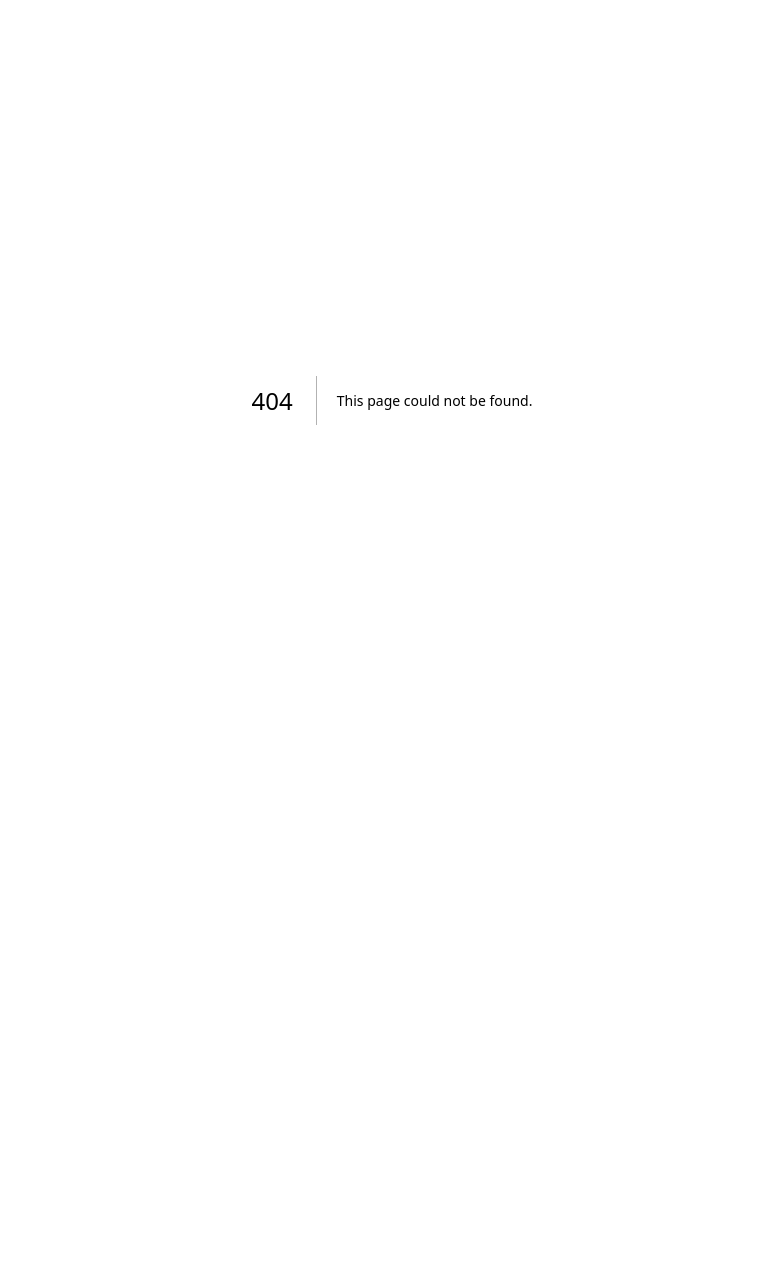
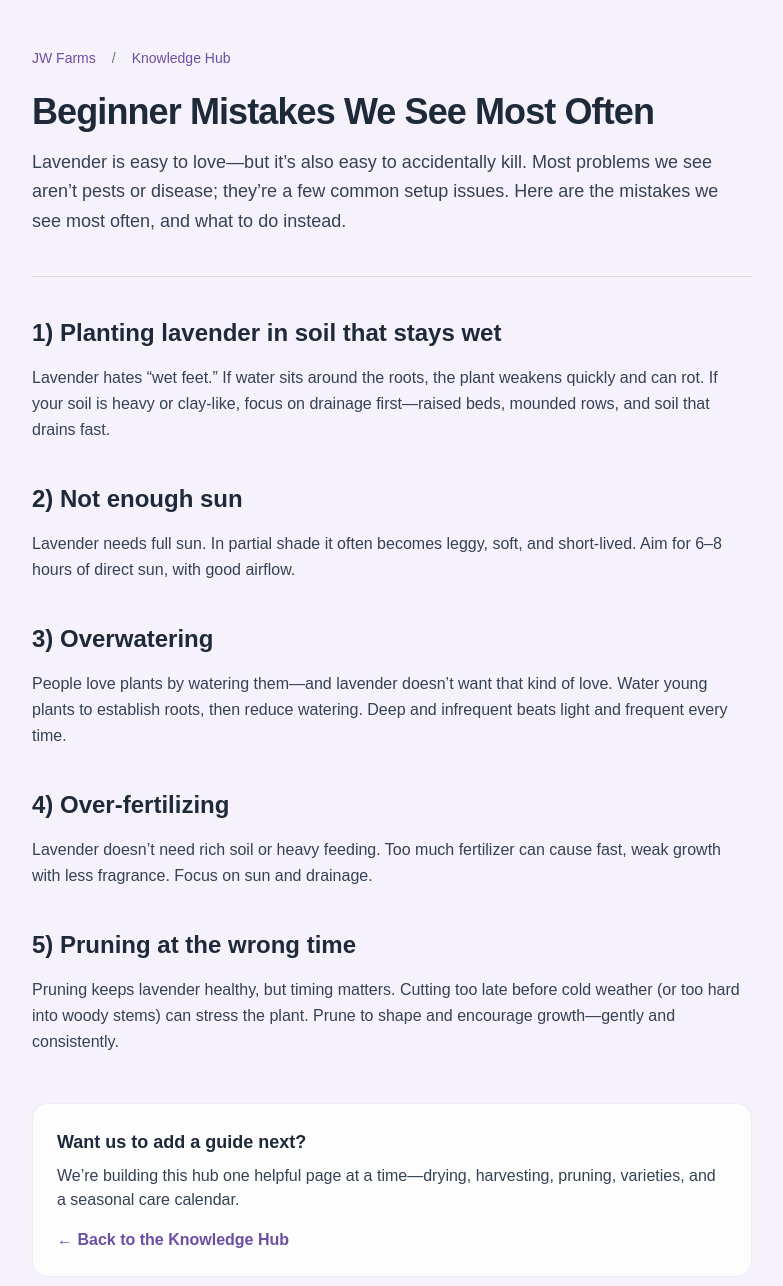
Before and after one commit to jwfarms/nextjs-boilerplate, a Next.js app: page /lavender/knowledge/beginner-mistakes in a window 1280 px wide. Before the commit this address had no page. Shown: the top 1286 px of the page, without its empty margins (248-1031 px from the left). Before the commit the page ends 800 px from the top, so only its background shows below. Built offline with nearby package versions, Linux system fonts and the light colour scheme.

Commit message:
Create page.tsx

```diff
--- /dev/null
+++ b/app/lavender/knowledge/beginner-mistakes/page.tsx
@@ -0,0 +1,95 @@
+export const metadata = {
+  title: "Lavender Beginner Mistakes | Lavender Knowledge Hub | JW Farms",
+  description:
+    "The most common lavender growing mistakes—and what to do instead—based on what we see every season at JW Farms.",
+};
+
+export default function LavenderBeginnerMistakesPage() {
+  return (
+    <main className="min-h-screen bg-[#f6f2fb] text-gray-800">
+      <article className="max-w-3xl mx-auto px-6 py-12">
+        {/* Breadcrumb */}
+        <div className="flex gap-4 text-sm font-medium">
+          <a href="/" className="text-[#6b4fa3] hover:underline">
+            JW Farms
+          </a>
+          <span className="text-gray-500">/</span>
+          <a href="/lavender/knowledge" className="text-[#6b4fa3] hover:underline">
+            Knowledge Hub
+          </a>
+        </div>
+
+        <h1 className="mt-6 text-4xl font-bold tracking-tight">
+          Beginner Mistakes We See Most Often
+        </h1>
+
+        <p className="mt-4 text-lg leading-relaxed text-gray-700">
+          Lavender is easy to love—but it’s also easy to accidentally kill. Most
+          problems we see aren’t pests or disease; they’re a few common setup
+          issues. Here are the mistakes we see most often, and what to do instead.
+        </p>
+
+        <hr className="my-10 border-black/10" />
+
+        <section className="space-y-4">
+          <h2 className="text-2xl font-semibold">1) Planting lavender in soil that stays wet</h2>
+          <p className="leading-relaxed text-gray-700">
+            Lavender hates “wet feet.” If water sits around the roots, the plant
+            weakens quickly and can rot. If your soil is heavy or clay-like,
+            focus on drainage first—raised beds, mounded rows, and soil that
+            drains fast.
+          </p>
+        </section>
+
+        <section className="mt-10 space-y-4">
+          <h2 className="text-2xl font-semibold">2) Not enough sun</h2>
+          <p className="leading-relaxed text-gray-700">
+            Lavender needs full sun. In partial shade it often becomes leggy,
+            soft, and short-lived. Aim for 6–8 hours of direct sun, with good airflow.
+          </p>
+        </section>
+
+        <section className="mt-10 space-y-4">
+          <h2 className="text-2xl font-semibold">3) Overwatering</h2>
+          <p className="leading-relaxed text-gray-700">
+            People love plants by watering them—and lavender doesn’t want that kind
+            of love. Water young plants to establish roots, then reduce watering.
+            Deep and infrequent beats light and frequent every time.
+          </p>
+        </section>
+
+        <section className="mt-10 space-y-4">
+          <h2 className="text-2xl font-semibold">4) Over-fertilizing</h2>
+          <p className="leading-relaxed text-gray-700">
+            Lavender doesn’t need rich soil or heavy feeding. Too much fertilizer
+            can cause fast, weak growth with less fragrance. Focus on sun and drainage.
+          </p>
+        </section>
+
+        <section className="mt-10 space-y-4">
+          <h2 className="text-2xl font-semibold">5) Pruning at the wrong time</h2>
+          <p className="leading-relaxed text-gray-700">
+            Pruning keeps lavender healthy, but timing matters. Cutting too late
+            before cold weather (or too hard into woody stems) can stress the plant.
+            Prune to shape and encourage growth—gently and consistently.
+          </p>
+        </section>
+
+        <div className="mt-12 rounded-2xl bg-white/80 border border-[#6b4fa3]/10 p-6">
+          <h3 className="text-lg font-semibold">Want us to add a guide next?</h3>
+          <p className="mt-2 text-gray-700">
+            We’re building this hub one helpful page at a time—drying, harvesting,
+            pruning, varieties, and a seasonal care calendar.
+          </p>
+
+          <a
+            href="/lavender/knowledge"
+            className="mt-4 inline-block text-[#6b4fa3] font-semibold hover:underline"
+          >
+            ← Back to the Knowledge Hub
+          </a>
+        </div>
+      </article>
+    </main>
+  );
+}
```
